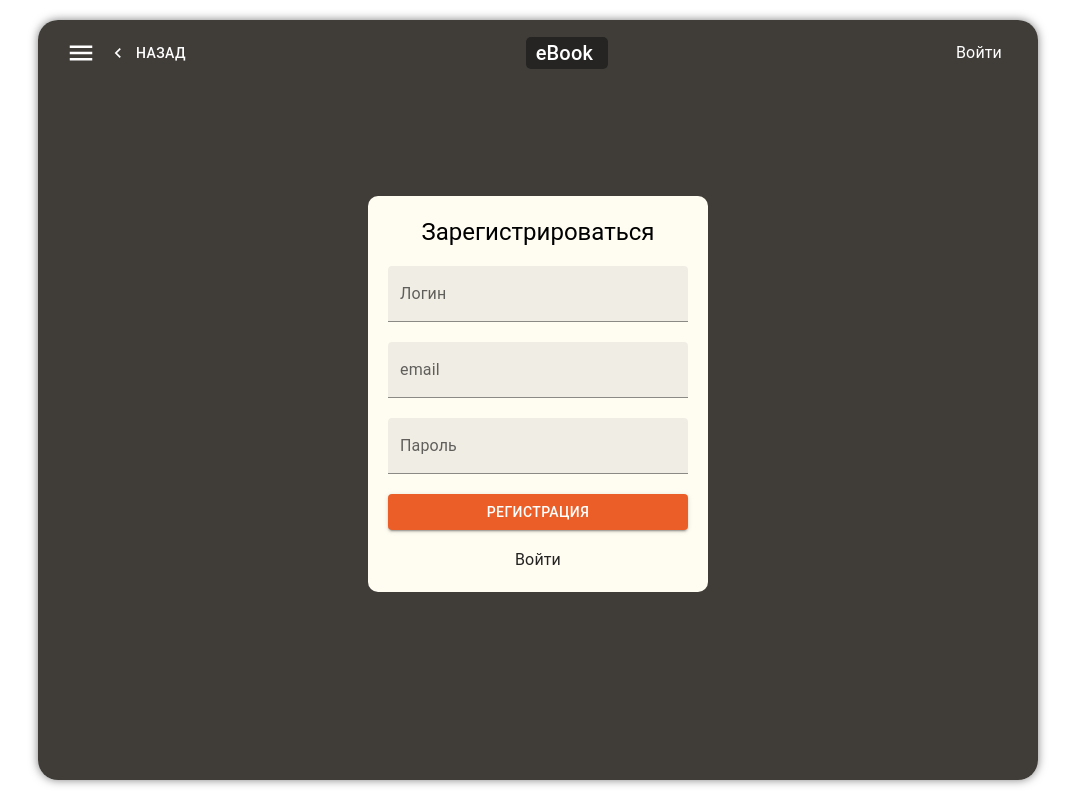
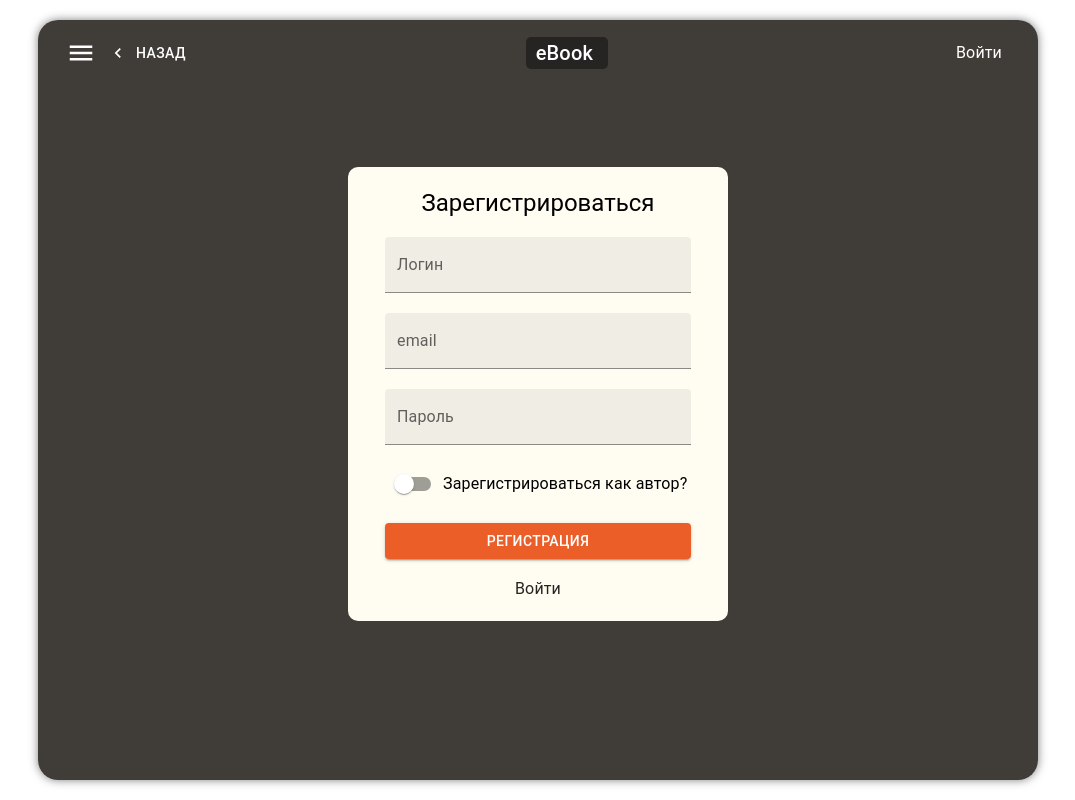
Before and after one commit to IslamAsankojoev/ebook-frontend, a Next.js app: page /register in a window 1280 px wide. Shown: the whole page, without its empty margins (102-1177 px from the left). Built offline with nearby package versions, Linux system fonts and the light colour scheme; no server answers.

Commit message:
added switch for author

```diff
--- a/src/pages/register.tsx
+++ b/src/pages/register.tsx
@@ -1,5 +1,5 @@
 import Layout from '@/components/Layout';
-import { Box, Button, TextField, Typography } from '@mui/material';
+import { Box, Button, Switch, TextField, Typography } from '@mui/material';
 import React from 'react';
 import { Controller, useForm } from 'react-hook-form';
 import { useMutation } from 'react-query';
@@ -8,6 +8,7 @@ import Link from 'next/link';
 import useAuthRedirect from '@/hooks/useAuthRedirect';
 import { NextPageAuth } from '@/types/auth.types';
 import { useRouter } from 'next/router';
+import { CheckBox } from '@mui/icons-material';
 
 const Register: NextPageAuth = () => {
   useAuthRedirect();
@@ -74,7 +75,8 @@ const Register: NextPageAuth = () => {
               alignItems: 'center',
               justifyContent: 'center',
               gap: '20px',
-              width: '300px',
+              width: '340px',
+              maxWidth: '90%',
             }}
           >
             <Controller
@@ -104,6 +106,25 @@ const Register: NextPageAuth = () => {
               )}
             />
 
+            <Controller
+              name="is_author"
+              control={control}
+              defaultValue=""
+              render={({ field }) => (
+                <Box
+                  sx={{
+                    width: '100%',
+                    display: 'flex',
+                    alignItems: 'center',
+                    justifyContent: 'flex-start',
+                  }}
+                >
+                  <Switch {...field} />
+                  <Typography>Зарегистрироваться как автор?</Typography>
+                </Box>
+              )}
+            />
+
             <Button variant="contained" type="submit" fullWidth>
               Регистрация
             </Button>
```
